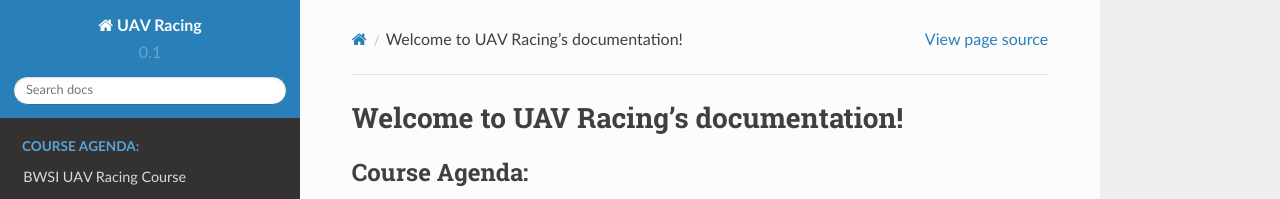
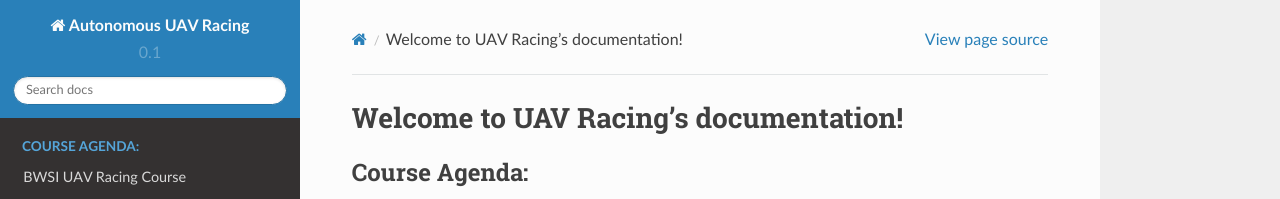
Before and after one commit to BWSI-UAV/website, a Sphinx documentation site: the page built from docs/index.rst, in a window 1280 px wide. Shown: the top 199 px of the page. Built offline with Sphinx 7.4.7 and the Read the Docs theme 2.0.0, drawn with Linux system fonts in a browser that asks for light colours.

Commit message:
changing project name

```diff
--- a/docs/conf.py
+++ b/docs/conf.py
@@ -94,7 +94,7 @@
 master_doc = 'index'
 
 # General information about the project.
-project = 'UAV Racing'
+project = 'Autonomous UAV Racing'
 copyright = '2018, Ross Allen'
 author = 'Ross Allen'
 
```
